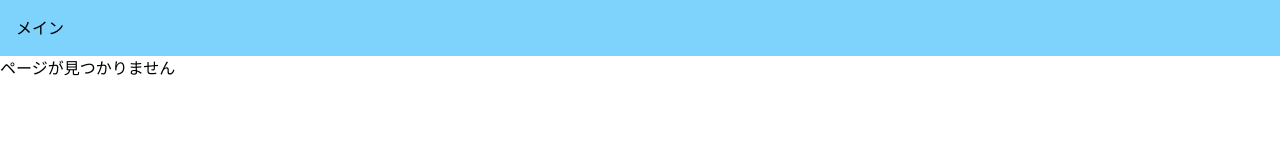
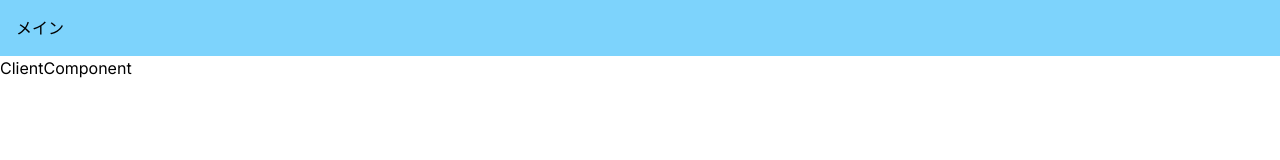
Before and after one commit to Kroro1208/next-basic-learn-app, a Next.js app: page /cc in a window 1280 px wide. Before the commit this address had no page. Shown: the top 160 px of the page. Built offline with nearby package versions, Linux system fonts and the light colour scheme.

Commit message:
確認用でscとccのページ作成した

```diff
--- /dev/null
+++ b/src/app/cc/page.tsx
@@ -0,0 +1,12 @@
+"use client"
+const ClientComponent = () => {
+  console.log("ClientComponent");
+
+  return (
+    <div>
+      ClientComponent
+    </div>
+  )
+}
+
+export default ClientComponent;
--- /dev/null
+++ b/src/app/sc/page.tsx
@@ -0,0 +1,11 @@
+
+const ServerComponent = () => {
+    console.log("ServerComponent");
+  return (
+    <div>
+      ServerComponent
+    </div>
+  )
+}
+
+export default ServerComponent;
```
